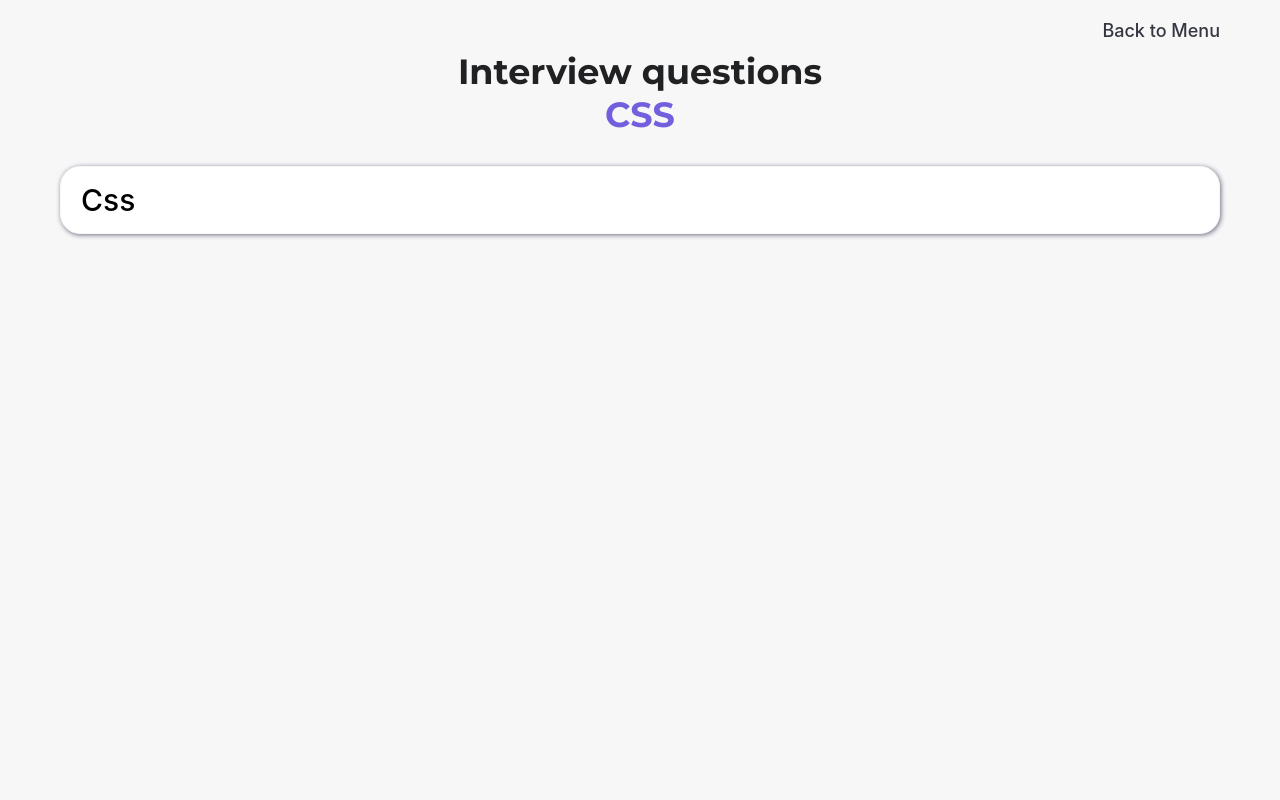
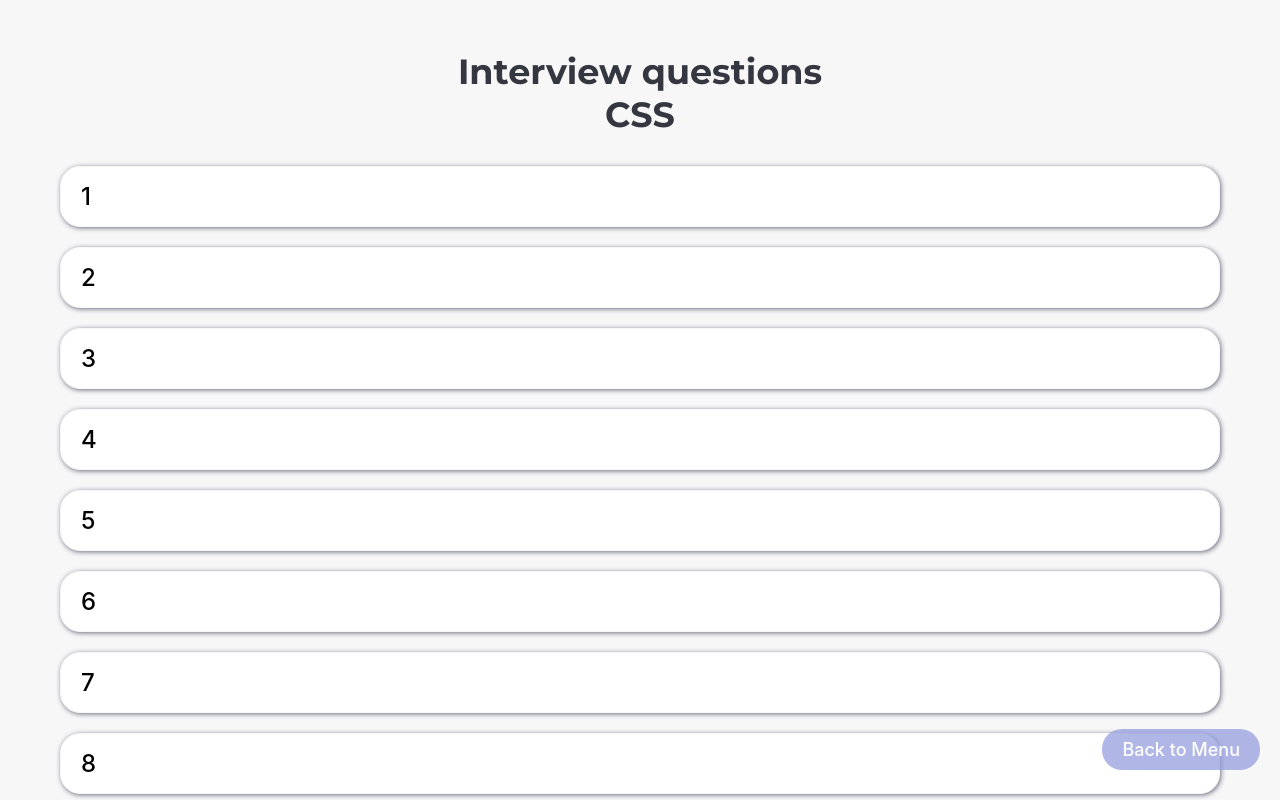
Before and after one commit to katesavras/learn-frontend, a React (Create React App) app: page /#/css in a window 1280 px wide. Shown: the top 800 px of the page. Built offline with nearby package versions, Linux system fonts and the light colour scheme.

Commit message:
fix styles

```diff
--- a/src/App.js
+++ b/src/App.js
@@ -12,7 +12,7 @@ function App() {
                 <Route path="/home" element={<Home/>}/>
                 <Route path="/html" element={<Questions title="HTML" content="Html"/>}/>
                 <Route path="/css" element={<Questions title="CSS" content="Css"/>}/>
-                <Route path="/js" element={<Questions title="JS" content="Js"/>}/>
+                <Route path="/js" element={<Questions title="JavaScript" content="JavaScript"/>}/>
             </Routes>
         </div>
     </div>
--- a/src/App.scss
+++ b/src/App.scss
@@ -17,7 +17,6 @@ $container-max-width: 1200px; // максимальная ширина конт
 .app {
   //background-color: #fcfcfd;
   background-color: $bg-primary;
-  height: 100vh;
   width: 100%;
 }
 
--- a/src/components/Navigation/style.scss
+++ b/src/components/Navigation/style.scss
@@ -65,7 +65,13 @@ $container-max-width: 1200px;
     font-family: 'Montserrat', sans-serif;
     font-weight: 500;
     font-size: 24px;
+    width: 100%;
+    height: 100%;
+    border-radius: 50%;
     text-decoration: none;
+    display: flex;
+    justify-content: center;
+    align-items: center;
 
     @media (min-width: 768px) {
       font-size: 28px;
--- a/src/components/Questions/index.js
+++ b/src/components/Questions/index.js
@@ -4,13 +4,14 @@ import {NavLink} from "react-router-dom";
 
 
 export const Questions = ({title, content}) => {
+    const questions = [1, 2, 3, 4, 5, 6, 7, 8, 9, 10, 11, 12, 13, 14, 15]
+
   return (
+
     <div className="questions">
             <NavLink className="questions__back" to="/home">Back to Menu</NavLink>
             <h2 className="questions__title">Interview questions <br/> <span className="questions__title_violet">{title}</span></h2>
-            <div className="questions__content">
-                <p>{content}</p>
-            </div>
+            {questions.map(i => <div className="questions__content"><p>{i}</p></div>)}
     </div>
   );
 };
--- a/src/components/Questions/style.scss
+++ b/src/components/Questions/style.scss
@@ -17,18 +17,19 @@ $container-max-width: 1200px;
 .questions {
   position: relative;
   width: 100%;
+  margin-bottom: 70px;
 
   &__title {
     font-size: 24px;
     text-align: center;
-    color: $text-primary;
+    color: $text-default;
     margin: 50px 0 30px 0;
     font-family: 'Montserrat', sans-serif;
     font-weight: 700;
 
-    &_violet{
-      color: $color-secondary;
-    }
+    //&_violet{
+    //  color: $text-default;
+    //}
 
 
     @media (min-width: 768px) {
@@ -42,12 +43,13 @@ $container-max-width: 1200px;
 
   &__content {
     padding: 15px 20px;
-    font-size: 30px;
+    font-size: 24px;
     font-weight: 500;
     border: 1px solid $bg-primary;
     background-color: $white;
     border-radius: 20px;
     box-shadow: 1px 1px 5px $text-secondary;
+    margin-bottom: 20px;
 
     p{
       margin: 0;
@@ -55,11 +57,17 @@ $container-max-width: 1200px;
   }
 
   &__back{
-    position: absolute;
-    margin-left: auto;
-    color: $text-default;
-    top: 20px;
-    right: 0;
+    position: fixed;
+    bottom: 30px;
+    right: 20px;
+    //margin-left: auto;
+    color: $white;
+    border-radius: 20px;
+    background-color: rgba(152, 159, 221, 0.76);
+    padding: 10px 20px;
+    text-align: center;
+    //top: px;
+    //right: 0;
     text-decoration: none;
     font-size: 18px;
     font-weight: 500;
```
